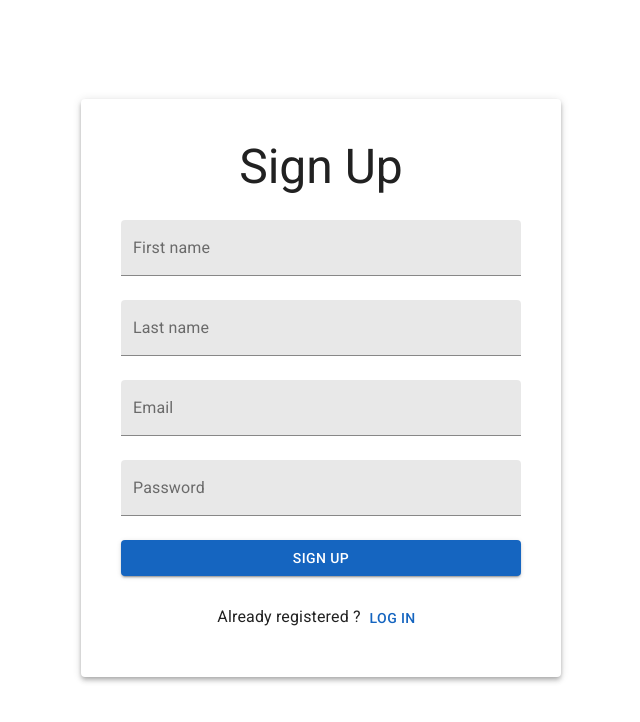
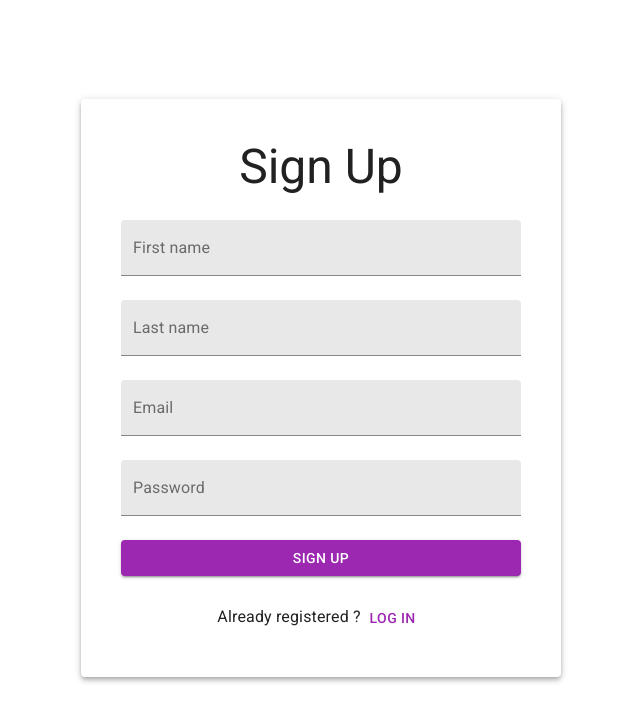
Before and after one commit to habib-chawki/social-app-front, a React (Create React App) app: page / in a window 1280 px wide. Shown: the top 722 px of the page, without its empty margins (319-959 px from the left). Built offline with nearby package versions, Linux system fonts and the light colour scheme.

Commit message:
Set primary and secondary colors

```diff
--- a/src/theme.js
+++ b/src/theme.js
@@ -3,10 +3,13 @@ import { createTheme } from '@material-ui/core/styles';
 const theme = createTheme({
    palette: {
       primary: {
-         main: '#1565c0',
+         main: '#9c27b0',
       },
       secondary: {
-         main: '#f4511e',
+         main: '#2780B0',
+      },
+      background: {
+         default: '#f3e5f5',
       },
    },
 });
```
